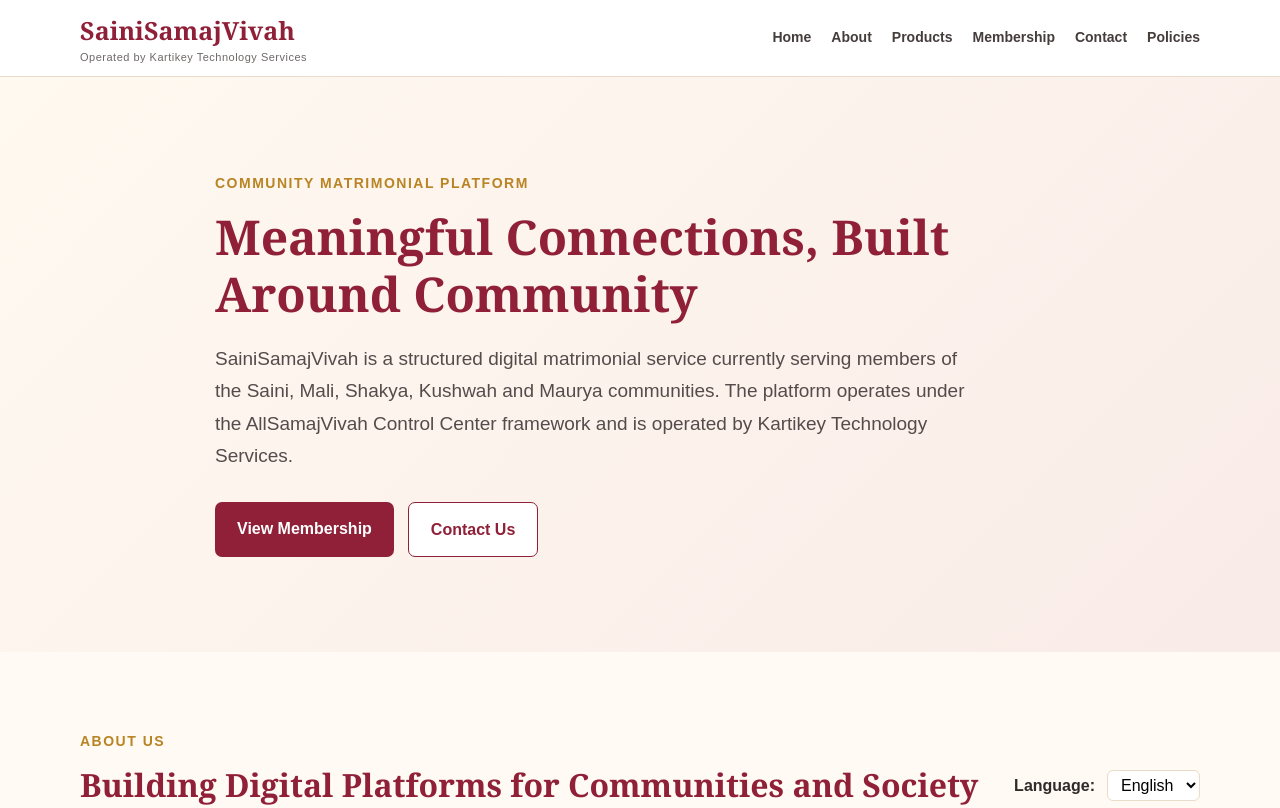
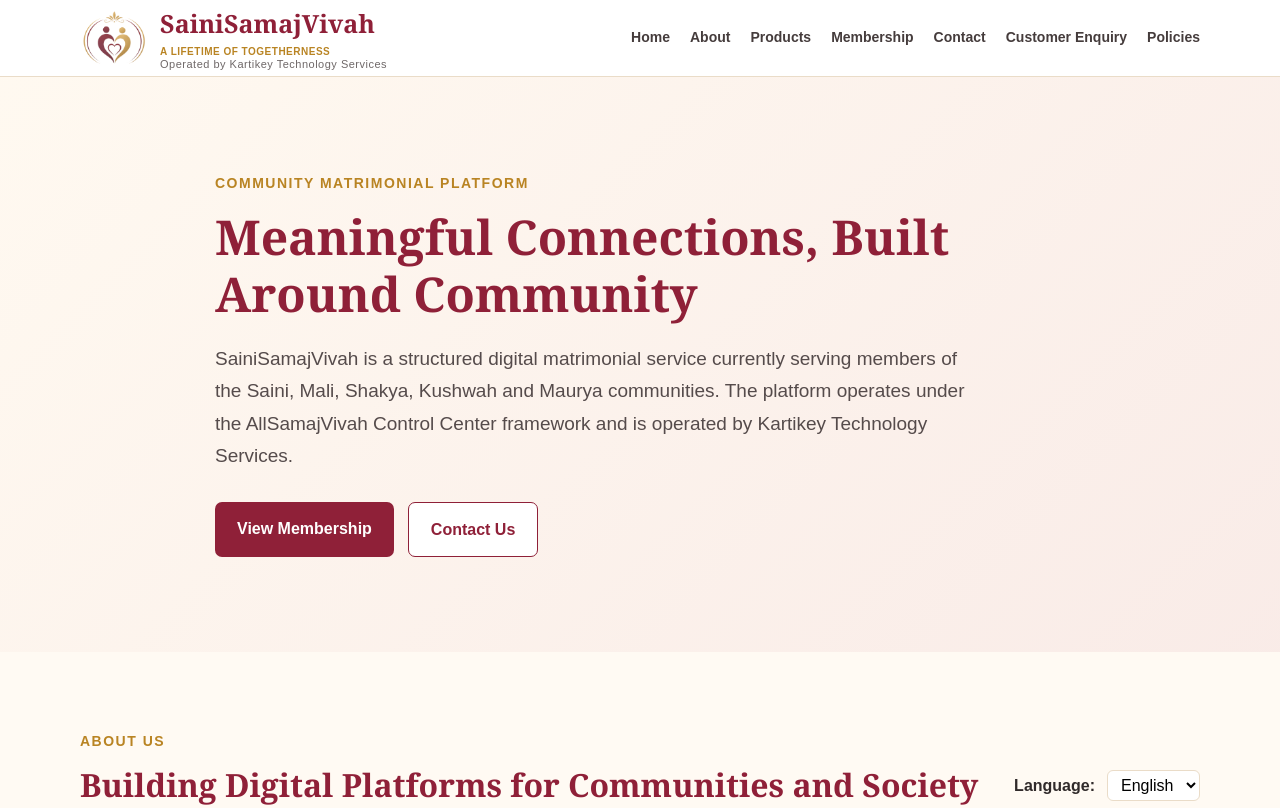
Before and after one commit to sudhirsainikr-design/kartikeytechserv.in, a plain HTML site: page index.html in a window 1280 px wide. Shown: the top 808 px of the page. Drawn offline with Linux system fonts and the light colour scheme.

Commit message:
Add approved SSV logo and retain original Google enquiry form

```diff
--- a/index.html
+++ b/index.html
@@ -64,9 +64,36 @@
       gap: 24px;
     }
 
-    .brand {
-      text-decoration: none;
-    }
+
+  	.brand {
+  		display: flex;
+  		align-items: center;
+  		gap: 12px;
+  		text-decoration: none;
+  		flex-shrink: 0;
+  	}
+
+  	.brand-logo {
+  		width: 68px;
+  		height: 68px;
+  		object-fit: contain;
+  		flex-shrink: 0;
+  	}
+
+  	.brand-text {
+  		display: flex;
+  		flex-direction: column;
+  	}
+
+  	.brand-tagline {
+  		display: block;
+  		color: var(--gold);
+  		font-size: 10px;
+  		font-weight: bold;
+  		letter-spacing: 0.5px;
+  		line-height: 1.5;
+  	}
+
 
     .brand-main {
       display: block;
@@ -507,8 +534,15 @@
     <header>
         <div class="container nav">
             <a href="#home" class="brand">
-                <span class="brand-main">SainiSamajVivah</span>
-                <span class="brand-sub">Operated by Kartikey Technology Services</span>
+                <img src="ssv-logo.png"
+                     alt="SainiSamajVivah - A Lifetime of Togetherness"
+                     class="brand-logo" />
+
+                <span class="brand-text">
+                    <span class="brand-main">SainiSamajVivah</span>
+                    <span class="brand-tagline">A LIFETIME OF TOGETHERNESS</span>
+                    <span class="brand-sub">Operated by Kartikey Technology Services</span>
+                </span>
             </a>
 
             <nav>
@@ -525,6 +559,7 @@
                 </details>
                 <a href="#membership">Membership</a>
                 <a href="#contact">Contact</a>
+                <a href="#customer-enquiry">Customer Enquiry</a>
                 <a href="#policies">Policies</a>
             </nav>
         </div>
@@ -847,7 +882,7 @@
                 </div>
 
                 <!-- TASK 004 — Customer Enquiry -->
-                <div class="card" style="margin-top:28px;">
+                <div id="customer-enquiry" class="card" style="margin-top:28px; scroll-margin-top:100px;">
                     <h3>Customer Enquiry</h3>
                     <p>
                         Have a question about membership, profile assistance,
```
Also changed, not shown: ssv-logo.png (added).
